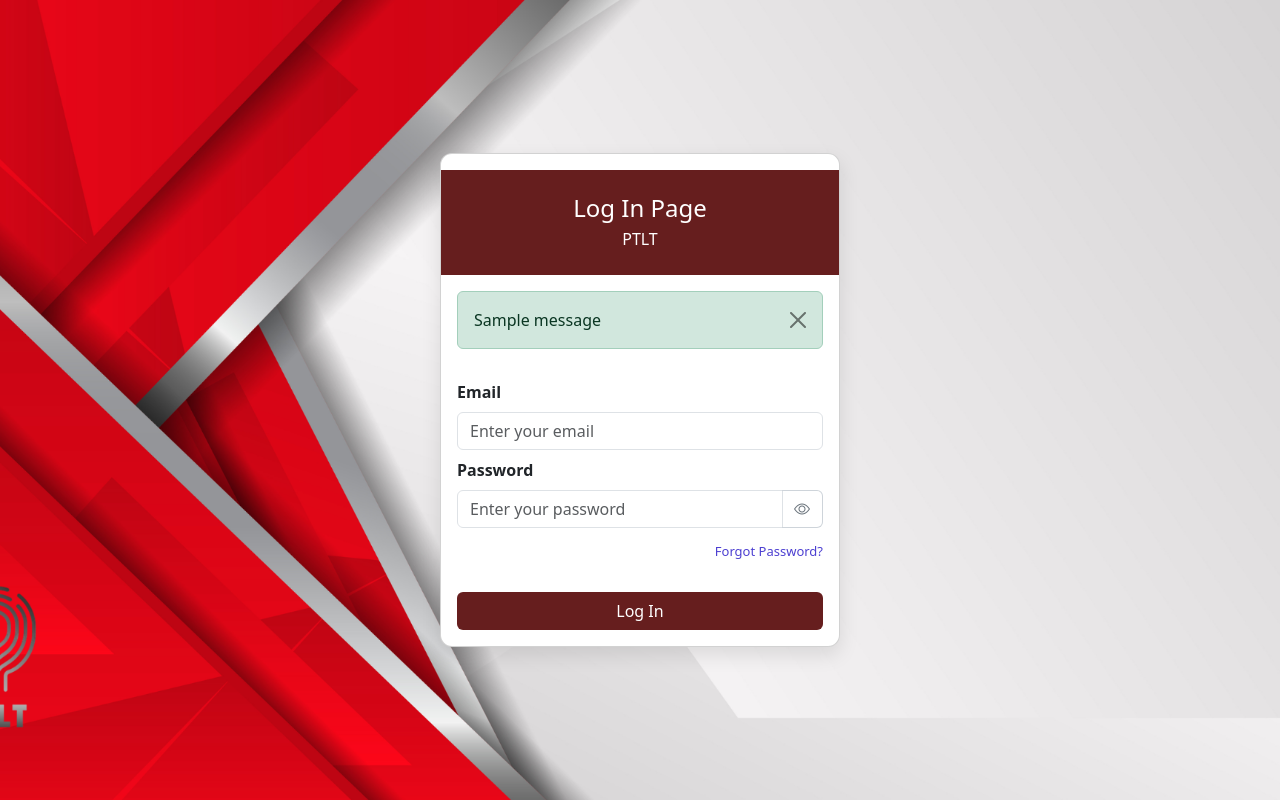
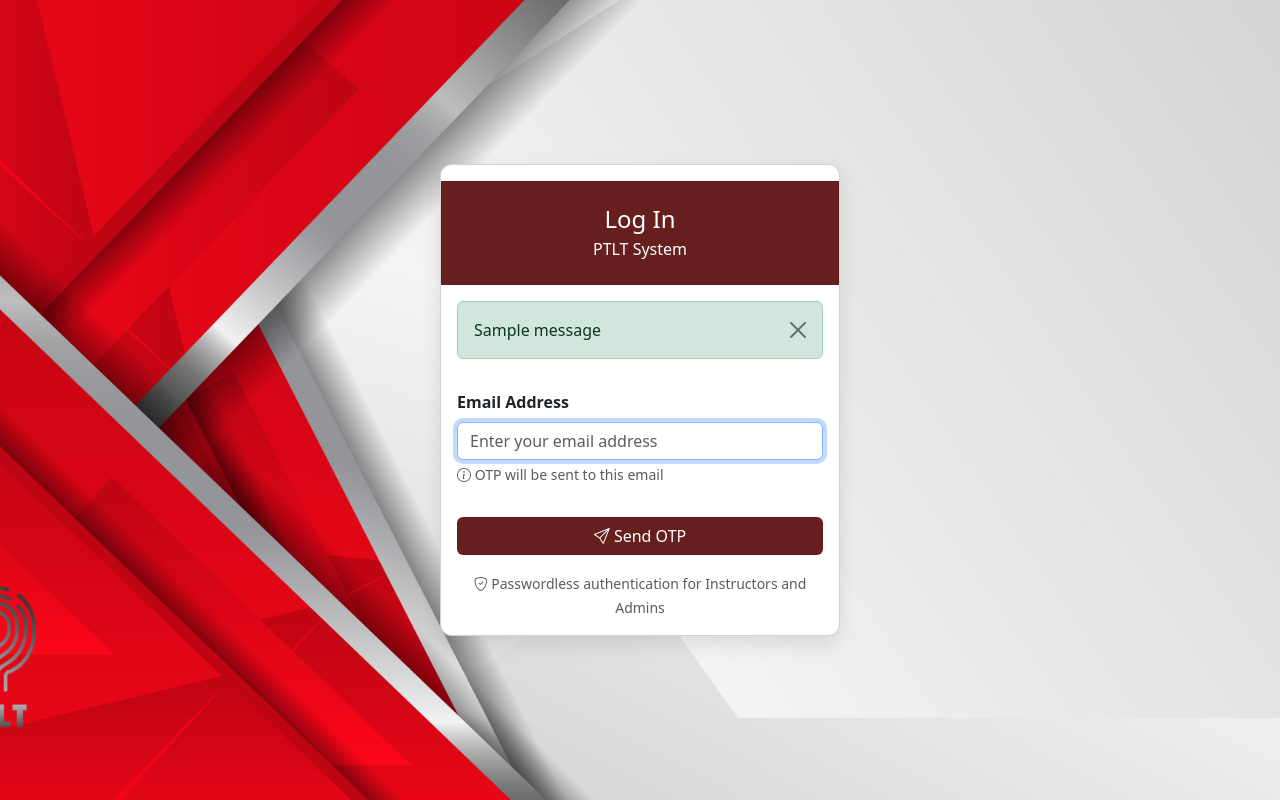
Before and after one commit to Lailebisnotavailable/PTLT---WebApp, a Django app: page / in a window 1280 px wide. Run offline with Django 5.2, Linux system fonts and the light colour scheme; tables that the repository leaves empty hold one stand-in row (values such as "Sample post"); one stand-in notice (Sample message) is shown.

Commit message:
PTLT VERSION 1.8 PATCH NOTES
CHANGES:
-removed traditional password system
-added otp login system

HOW VERSIONING WORKS:
-1.0 is our releaseable state of webapp but a lot of bugs
-add .1 per change/ change in module/s
-add .0.1 per small change
-add 1 per 3+ module overhaul

```diff
--- a/PTLT_App/templates/login.html
+++ b/PTLT_App/templates/login.html
@@ -3,11 +3,10 @@
 <html lang="en">
 <head>
     <meta charset="UTF-8">
-    <title>Log In Page</title>
+    <title>Log In - PTLT</title>
 
     <!-- Bootstrap 5 CDN -->
     <link href="https://cdn.jsdelivr.net/npm/bootstrap@5.3.0/dist/css/bootstrap.min.css" rel="stylesheet">
-
     <!-- Bootstrap Icons -->
     <link href="https://cdn.jsdelivr.net/npm/bootstrap-icons@1.10.0/font/bootstrap-icons.css" rel="stylesheet">
 
@@ -16,13 +15,11 @@
 </head>
 <body>
 
-<script src="{% static 'js/login.js' %}"></script>
-
 <div class="container d-flex justify-content-center align-items-center vh-100">
     <div class="card login-card w-100" style="max-width: 400px;">
         <div class="login-header text-center mt-3">
-            <h1 class="h4 mb-1">Log In Page</h1>
-            <p class="mb-0">PTLT</p>
+            <h1 class="h4 mb-1">Log In</h1>
+            <p class="mb-0">PTLT System</p>
         </div>
         <div class="card-body">
 
@@ -39,28 +36,36 @@
             <form method="POST">
                 {% csrf_token %}
 
-                <label for="email_input" class="form-label">Email</label>
-                <input type="email" class="form-control" id="email_input" name="email" placeholder="Enter your email" required>
-
-                <label for="password_input" class="form-label mt-2">Password</label>
-                    <div class="input-group">
-                        <input type="password" class="form-control" id="password_input" name="password" placeholder="Enter your password" required>
-                        <button class="btn btn-outline-secondary" type="button" id="togglePassword">
-                            <i class="bi bi-eye" id="toggleIcon"></i>
-                        </button>
+                <div class="mb-3">
+                    <label for="email_input" class="form-label">Email Address</label>
+                    <input
+                        type="email"
+                        class="form-control"
+                        id="email_input"
+                        name="email"
+                        placeholder="Enter your email address"
+                        required
+                        autofocus>
+                    <div class="form-text">
+                        <i class="bi bi-info-circle"></i> OTP will be sent to this email
                     </div>
-
-                <div class="d-flex justify-content-end mt-1">
-                    <a href="{% url 'forgot_password' %}" class="forgot-password">Forgot Password?</a>
                 </div>
 
-                <button type="submit" class="btn btn-login w-100 mt-3">Log In</button>
+                <button type="submit" class="btn btn-login w-100 mt-3">
+                    <i class="bi bi-send"></i> Send OTP
+                </button>
             </form>
+
+            <div class="text-center mt-3">
+                <small class="text-muted">
+                    <i class="bi bi-shield-check"></i> Passwordless authentication for Instructors and Admins
+                </small>
+            </div>
         </div>
     </div>
 </div>
 
-<!-- Bootstrap JS (for alerts) -->
+<!-- Bootstrap JS -->
 <script src="https://cdn.jsdelivr.net/npm/bootstrap@5.3.0/dist/js/bootstrap.bundle.min.js"></script>
 </body>
 </html>
--- a/PTLT_App/urls.py
+++ b/PTLT_App/urls.py
@@ -1,8 +1,11 @@
 from django.urls import path
 from . import views
 
+
 urlpatterns = [
     path('', views.login_view, name='login'),
+    path('verify-otp/', views.verify_login_otp, name='verify_login_otp'),
+    path('resend-otp/', views.resend_login_otp, name='resend_login_otp'),
     path('logout/', views.logout_view, name='logout'),
     path('forgot_password', views.forgot_password, name='forgot_password'),
     path('reset-password/<str:encoded_email>/<str:token>/', views.reset_password, name='reset_password'),
--- a/PTLT_App/views.py
+++ b/PTLT_App/views.py
@@ -71,6 +71,11 @@ from io import BytesIO
 import os
 from django.conf import settings
 
+from django.core.mail import EmailMessage
+from django.conf import settings
+import random
+from datetime import datetime, timedelta
+
 # Custom authentication decorators
 def admin_required(view_func):
     @wraps(view_func)
@@ -123,9 +128,8 @@ PERIODS = [
 @transaction.atomic
 def login_view(request):
 
-    # Check if any accounts exist
+    # Check if any accounts exist - keep your existing default account creation
     if not Account.objects.exists():
-        # Create default admin and instructor accounts
         default_accounts = [
             {
                 'user_id': '000000',
@@ -133,7 +137,7 @@ def login_view(request):
                 'first_name': 'Super Admin',
                 'last_name': 'Account 0',
                 'role': 'Admin',
-                'password': 'admin',
+                'password': None,  # No password needed
                 'sex': 'Other',
                 'status': 'Active'
             },
@@ -143,7 +147,7 @@ def login_view(request):
                 'first_name': 'Dummy',
                 'last_name': 'Account 1',
                 'role': 'Instructor',
-                'password': 'instructor',
+                'password': None,
                 'sex': 'Other',
                 'status': 'Active'
             },
@@ -153,7 +157,7 @@ def login_view(request):
                 'first_name': 'Dummy',
                 'last_name': 'Account 2',
                 'role': 'Instructor',
-                'password': 'instructor',
+                'password': None,
                 'sex': 'Other',
                 'status': 'Active'
             },
@@ -163,7 +167,7 @@ def login_view(request):
                 'first_name': 'Dummy',
                 'last_name': 'Account 3',
                 'role': 'Instructor',
-                'password': 'instructor',
+                'password': None,
                 'sex': 'Other',
                 'status': 'Active'
             },
@@ -173,92 +177,231 @@ def login_view(request):
                 'first_name': 'Dummy',
                 'last_name': 'Account 4',
                 'role': 'Instructor',
-                'password': 'instructor',
+                'password': None,
                 'sex': 'Other',
                 'status': 'Active'
             }
         ]
 
         for acc in default_accounts:
-            # Create Django built-in User
+            # Create Django User for session management
             user = User.objects.create_user(
                 username=acc['user_id'],
                 email=acc['email'],
-                password=acc['password'],
+                password=User.objects.make_random_password(),  # Random password (won't be used)
                 first_name=acc['first_name'],
                 last_name=acc['last_name']
             )
 
-            # Save also to your custom Account model (no password needed here)
+            # Create Account entry
             Account.objects.create(
                 user_id=acc['user_id'],
                 email=acc['email'],
                 first_name=acc['first_name'],
                 last_name=acc['last_name'],
                 role=acc['role'],
-                password=None,  # Let Django User handle passwords
+                password=None,
                 sex=acc['sex'],
                 status=acc['status'],
                 course_section=None
             )
 
     if request.method == 'POST':
-        #VVVV get the email and password inputted by the user
         email = request.POST.get('email')
-        password = request.POST.get('password')
 
         try:
-            # First check if this is a temporary password login
-            account = Account.objects.get(email=email)
-
-            # Check if user has Django User account
+            # Check if account exists and is Instructor or Admin
+            account = Account.objects.get(email=email, role__in=['Instructor', 'Admin'])
+
+            # Check if account is active
+            if account.status != 'Active':
+                messages.error(request, 'Your account is not active. Please contact administrator.')
+                return redirect('login')
+
+            # Generate 6-digit OTP
+            otp = random.randint(100000, 999999)
+
+            # Store OTP in session with timestamp
+            request.session['login_otp'] = otp
+            request.session['login_email'] = email
+            request.session['otp_timestamp'] = datetime.now().isoformat()
+
+            # Design the email
+            email_subject = "PTLT - Login OTP Verification"
+            email_body = f"""
+            <html>
+                <body style="font-family: Arial, sans-serif;">
+                    <h2 style="color: #661e1e;">PTLT Login Verification</h2>
+                    <p>Hello {account.first_name},</p>
+                    <p>You have requested to log in to the PTLT system. Please use the OTP below:</p>
+                    <div style="background-color: #f5f5f5; padding: 20px; text-align: center; margin: 20px 0;">
+                        <h1 style="color: #661e1e; font-size: 36px; margin: 0; letter-spacing: 5px;">{otp}</h1>
+                    </div>
+                    <p style="color: #666;">This OTP is valid for <strong>5 minutes</strong>. Please do not share it with anyone.</p>
+                    <hr style="border: none; border-top: 1px solid #ddd; margin: 20px 0;">
+                    <p style="font-size: 12px; color: #999;">
+                        If you did not attempt to log in, please ignore this email or contact the administrator.
+                    </p>
+                </body>
+            </html>
+            """
+
+            # Send OTP email
             try:
-                user_obj = User.objects.get(email=email)
-                # Try normal authentication first
-                user = authenticate(request, username=user_obj.username, password=password)
-                if user is not None:
-                    # Check if password is the temporary "00000" or "admin"
-                    if password == "000000" or password == "admin":
-                        # Store user info in session for password change
-                        request.session['temp_user_id'] = account.user_id
-                        request.session['temp_email'] = email
-                        messages.info(request, "You must change your password before continuing.")
-                        return redirect('force_password_change')
-
-                    # Normal login
-                    login(request, user)
-                    request.session['user_id'] = account.user_id
-                    request.session['role'] = account.role
-
-                    # Redirect based on role
-                    if account.role == 'Admin':
-                        return redirect('account_management')
-                    elif account.role == 'Instructor':
-                        return redirect('schedule')
-                    else:
-                        messages.error(request, "Unknown user role.")
-                        return redirect('login')
-
-            except User.DoesNotExist:
-                # No Django User exists, but Account exists with temp password
-                if password == "00000":
-                    # Store account info for password setup
-                    request.session['temp_user_id'] = account.user_id
-                    request.session['temp_email'] = email
-                    messages.info(request, "Please set up your password to continue.")
-                    return redirect('force_password_change')
+                email_message = EmailMessage(
+                    email_subject,
+                    email_body,
+                    settings.EMAIL_HOST_USER,
+                    [email],
+                )
+                email_message.content_subtype = 'html'
+                email_message.send()
+
+                messages.success(request, f'OTP has been sent to {email}. Please check your inbox.')
+                return redirect('verify_login_otp')
+
+            except Exception as e:
+                messages.error(request, 'Failed to send OTP. Please try again later.')
+                return redirect('login')
+
+        except Account.DoesNotExist:
+            messages.error(request, 'No account found with that email, or you do not have access to this system.')
+            return redirect('login')
+
+    return render(request, 'login.html')
+
+
+# NEW VIEW: OTP Verification for Login
+def verify_login_otp(request):
+    # Check if user came from login page with OTP
+    if 'login_otp' not in request.session or 'login_email' not in request.session:
+        messages.error(request, "Session expired. Please request a new OTP.")
+        return redirect('login')
+
+    if request.method == 'POST':
+        user_otp = request.POST.get('otp')
+        stored_otp = request.session.get('login_otp')
+        email = request.session.get('login_email')
+        otp_timestamp = request.session.get('otp_timestamp')
+
+        # Check OTP expiration (5 minutes)
+        otp_time = datetime.fromisoformat(otp_timestamp)
+        current_time = datetime.now()
+        time_diff = (current_time - otp_time).total_seconds() / 60
+
+        if time_diff > 5:
+            # OTP expired
+            del request.session['login_otp']
+            del request.session['login_email']
+            del request.session['otp_timestamp']
+            messages.error(request, "OTP has expired. Please request a new one.")
+            return redirect('login')
+
+        # Validate OTP
+        if str(stored_otp) == user_otp:
+            try:
+                # Get the account
+                account = Account.objects.get(email=email)
+
+                # Get or create Django User for session
+                try:
+                    user_obj = User.objects.get(email=email)
+                except User.DoesNotExist:
+                    # Create Django User if doesn't exist
+                    user_obj = User.objects.create_user(
+                        username=account.user_id,
+                        email=account.email,
+                        password=User.objects.make_random_password(),
+                        first_name=account.first_name,
+                        last_name=account.last_name
+                    )
+
+                # Log the user in (backend bypasses password check)
+                from django.contrib.auth import login as auth_login
+                auth_login(request, user_obj, backend='django.contrib.auth.backends.ModelBackend')
+
+                # Set session variables
+                request.session['user_id'] = account.user_id
+                request.session['role'] = account.role
+
+                # Clear OTP data from session
+                del request.session['login_otp']
+                del request.session['login_email']
+                del request.session['otp_timestamp']
+
+                messages.success(request, f"Welcome back, {account.first_name}!")
+
+                # Redirect based on role
+                if account.role == 'Admin':
+                    return redirect('account_management')
+                elif account.role == 'Instructor':
+                    return redirect('schedule')
                 else:
-                    messages.error(request, "Account not fully set up. Please contact administrator.")
+                    messages.error(request, "Unknown user role.")
                     return redirect('login')
 
-            messages.error(request, "Invalid credentials")
-            return redirect('login')
-
-        except Account.DoesNotExist:
-            messages.error(request, "No account found with that email.")
-            return redirect('login')
-
-    return render(request, 'login.html')
+            except Account.DoesNotExist:
+                messages.error(request, "Account not found.")
+                return redirect('login')
+        else:
+            # Invalid OTP - but don't clear session, allow retry
+            messages.error(request, "Invalid OTP. Please try again.")
+            return render(request, 'verify_login_otp.html', {'email': email})
+
+    # GET request - show OTP entry form
+    email = request.session.get('login_email')
+    return render(request, 'verify_login_otp.html', {'email': email})
+
+
+# NEW VIEW: Resend OTP
+def resend_login_otp(request):
+    if 'login_email' not in request.session:
+        messages.error(request, "Session expired. Please start login process again.")
+        return redirect('login')
+
+    email = request.session.get('login_email')
+
+    try:
+        account = Account.objects.get(email=email, role__in=['Instructor', 'Admin'])
+
+        # Generate new OTP
+        otp = random.randint(100000, 999999)
+
+        # Update session
+        request.session['login_otp'] = otp
+        request.session['otp_timestamp'] = datetime.now().isoformat()
+
+        # Send email
+        email_subject = "PTLT - New Login OTP"
+        email_body = f"""
+        <html>
+            <body style="font-family: Arial, sans-serif;">
+                <h2 style="color: #661e1e;">PTLT Login Verification</h2>
+                <p>Hello {account.first_name},</p>
+                <p>You have requested a new OTP. Please use the code below:</p>
+                <div style="background-color: #f5f5f5; padding: 20px; text-align: center; margin: 20px 0;">
+                    <h1 style="color: #661e1e; font-size: 36px; margin: 0; letter-spacing: 5px;">{otp}</h1>
+                </div>
+                <p style="color: #666;">This OTP is valid for <strong>5 minutes</strong>.</p>
+            </body>
+        </html>
+        """
+
+        email_message = EmailMessage(
+            email_subject,
+            email_body,
+            settings.EMAIL_HOST_USER,
+            [email],
+        )
+        email_message.content_subtype = 'html'
+        email_message.send()
+
+        messages.success(request, 'A new OTP has been sent to your email.')
+        return redirect('verify_login_otp')
+
+    except Exception as e:
+        messages.error(request, 'Failed to resend OTP. Please try again.')
+        return redirect('verify_login_otp')
 
 
 def force_password_change(request):
```
Also changed, not shown: PTLT_App/templates/verify_login_otp.html (added, +129 -0 lines).
